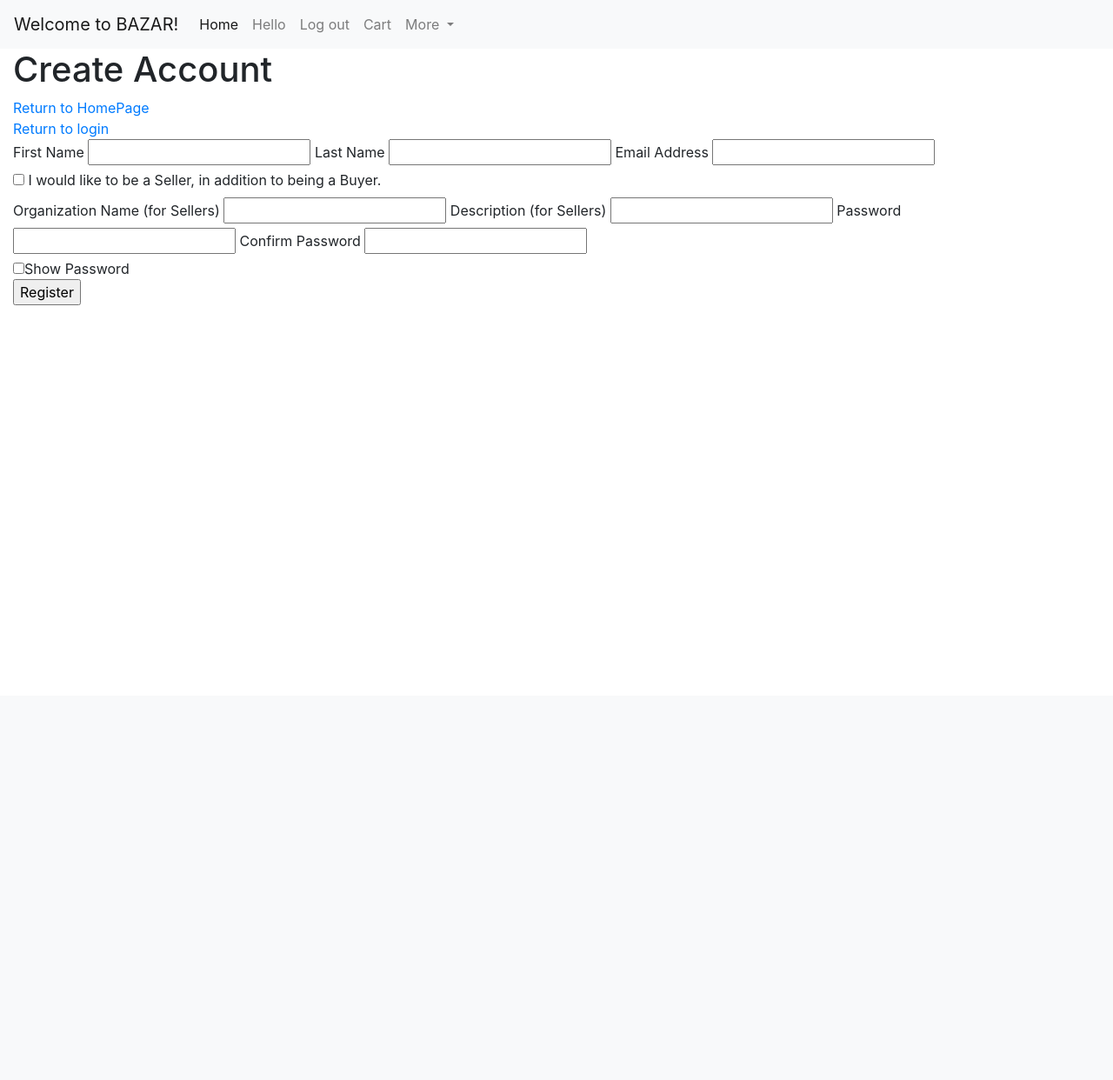
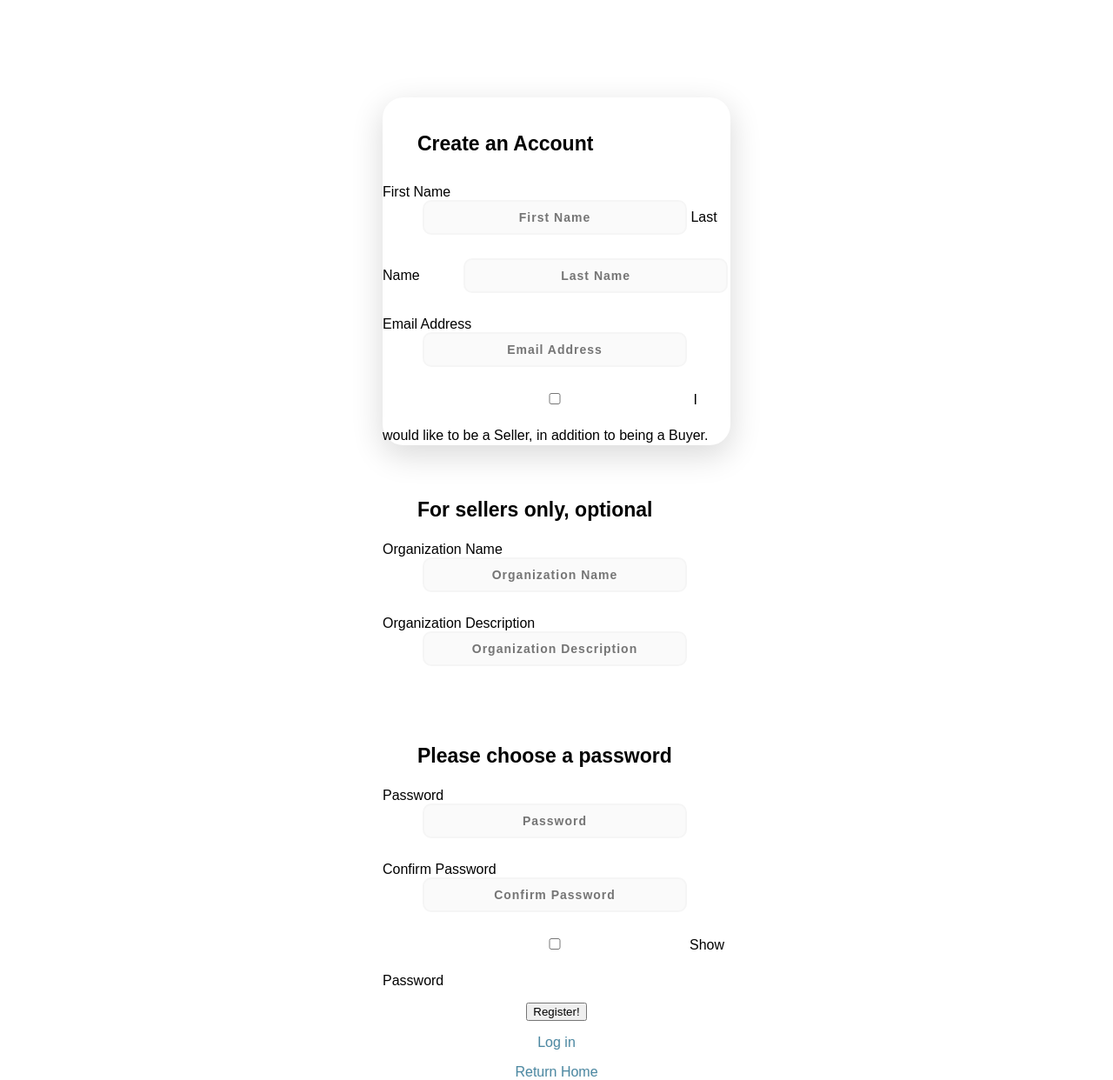
Before and after one commit to blossommojekwu/bazar.github.io, a Flask app: page /registration in a window 1280 px wide. Shown: the whole page at 87% size. Before the commit the page ends 351 px from the top, so only its background shows below. Run offline with Flask 3, Linux system fonts and the light colour scheme; parts of the project's set-up code (start-up, migrations or seed data) failed here and were passed over; some libraries are stand-ins or nearby versions; some web fonts are replaced.

Commit message:
some html edits

```diff
--- a/templates/forgotpw.html
+++ b/templates/forgotpw.html
@@ -19,7 +19,7 @@
   <div class="main">
     <p class="sign" align="left">Recover Password</p>
     <form class="form1" action='#' method="post">
-      <input class="user" type="text" align="center" name ="email" placeholder="Email">
+      <input class="user" type="text" align="center" name ="email" placeholder="Email" required>
       <p align="center"><input type="submit" value="submit"/> </p>
       <p align="center"><a href="{{ url_for('registration')}}">Create an account</a>	</p>
       <p align="center"><a href="{{ url_for('home')}}">Home</a>	</p>
--- a/templates/login.html
+++ b/templates/login.html
@@ -19,8 +19,8 @@
   <div class="main">
     <p class="sign" align="left">Sign in</p>
     <form class="form1" action='#' method="post">
-      <input class="user" type="text" align="center" name ="nm" placeholder="Email">
-      <input class="pass" type="password" align="center" name ="pw" placeholder="Password">
+      <input class="user" type="text" align="center" name ="nm" placeholder="Email" required>
+      <input class="pass" type="password" align="center" name ="pw" placeholder="Password" required>
       <p align="center"><input type="submit" value="submit"/> </p>
       <p class="forgot" align="center"><a href="{{ url_for('forgotpw')}}">Forgot Password?</p>
       <p align="center"><a href="{{ url_for('registration')}}">Create an account</a>	</p>
--- a/templates/registration.html
+++ b/templates/registration.html
@@ -1,18 +1,14 @@
 <html>
- <!-- NEED TO MAKE CSS FOR THIS PAGE
+
 <head>
   <link rel="stylesheet" href="{{ url_for('static',filename='css/login.css')}}">
   <link href="https://fonts.googleapis.com/css?family=Arial" rel="stylesheet">
   <meta name="viewport" content="width=device-width, initial-scale=1" />
   <link rel="stylesheet" href="path/to/font-awesome/css/font-awesome.min.css">
-   <title>Sign in</title>
+  <title>Register as a New User</title>
 </head>
- -->
 
 <body>
-{% extends "base.html" %}
-{% block title%}User Page{% endblock %}
-{% block content %}
   {% with messages = get_flashed_messages() %}
     {% if messages %}
       {% for msg in messages %}
@@ -20,48 +16,31 @@
       {% endfor %}
     {% endif %}
   {% endwith %}
-  <h1>Create Account</h1>
-  <a href="{{ url_for('home')}}">Return to HomePage</a>
- <br>
- <a href="{{ url_for('login')}}">Return to login</a>
+  <div class="main">
+    <p class="sign" align="left">Create an Account</p>
+    <form class="form1" action='#' method="post">
+      <label for="first_name">First Name</label>
+      <input class="user" type="text" align="center" name ="first_name" placeholder="First Name" required>
+      <label for="last_name">Last Name</label>
+      <input class="user" type="text" align="center" name ="last_name" placeholder="Last Name" required>
+      <label for="email">Email Address</label>
+      <input class="user" type="email" align="center" name ="email" placeholder="Email Address" required>
 
- <!-- Still need to figure out how to create new userID (increment largest existing one)-->
- <!-- Initialize:
-       email (required),
-       password (required),
-       first_name (required),
-       last_name (required),
-       image? -> Working on this part still
+      <input class="user" type="checkbox" align="center" name ="sellercheck" id="sellercheck" value="true">
+      <label for="sellercheck">I would like to be a Seller, in addition to being a Buyer.</label>
 
-       To be initialized in flask instead:
-       userID (generated in flask as +1 from largest current userID),
-       currentBalance=0.00
-   -->
+      <p class="sign" align="left">For sellers only, optional</p>
+      <label for="org_name">Organization Name</label>
+      <input class="user" type="text" align="center" name ="org_name" id="org_name" placeholder="Organization Name">
+      <label for="description">Organization Description</label>
+      <input class="user" type="text" align="center" name="description" id="description" placeholder="Organization Description">
 
- <form method="POST">
-   <label for="first_name">First Name</label>
-   <input type="text" name="first_name" id="first_name" required>
-   <label for="last_name">Last Name</label>
-   <input type="text" name="last_name" id="last_name" required>
-   <label for="email">Email Address</label>
-   <input type="email" name="email" id="email" required>
-   <br>
-   <input type="checkbox" name="sellercheck" id="sellercheck" value="true">
-   <label for="sellercheck">I would like to be a Seller, in addition to being a Buyer.</label>
-   <br>
-
-   <label for="org_name">Organization Name (for Sellers)</label>
-   <input type="text" name="org_name" id="org_name">
-   <label for="description">Description (for Sellers)</label>
-   <input type="text" name="description" id="description">
-
+      <p class="sign" align="left">Please choose a password</p>
       <label for="password">Password</label>
-   <input type="password" name="password" id="password" required>
+      <input class="pass" type="password" align="center" name ="password" placeholder="Password" required>
       <label for="confirmedpw">Confirm Password</label>
-   <input type="password" name="confirmedpw" id="confirmedpw" required>
-   <br>
-   <input type="checkbox" onclick="ShowPW()">Show Password
-   <br>
+      <input class="pass" type="password" align="center" name ="confirmedpw" placeholder="Confirm Password" required>
+      <input class="pass" type="checkbox" align="center" onclick="ShowPW()">Show Password
 
       <script>
         function ShowPW() {
@@ -74,10 +53,13 @@
         }
         </script>
 
-   <input type="submit" value="Register">
+      <p align="center"><input type="submit" value="Register!"/> </p>
+
+      <p align="center"><a href="{{ url_for('login')}}">Log in</a>	</p>
+      <p align="center"><a href="{{ url_for('home')}}">Return Home</a>	</p>
+
     </form>
-
- {% endblock %}
+    </div>
+    <br>
 </body>
-
 </html>
```
Lines whose indentation alone changed are shown as unchanged.
